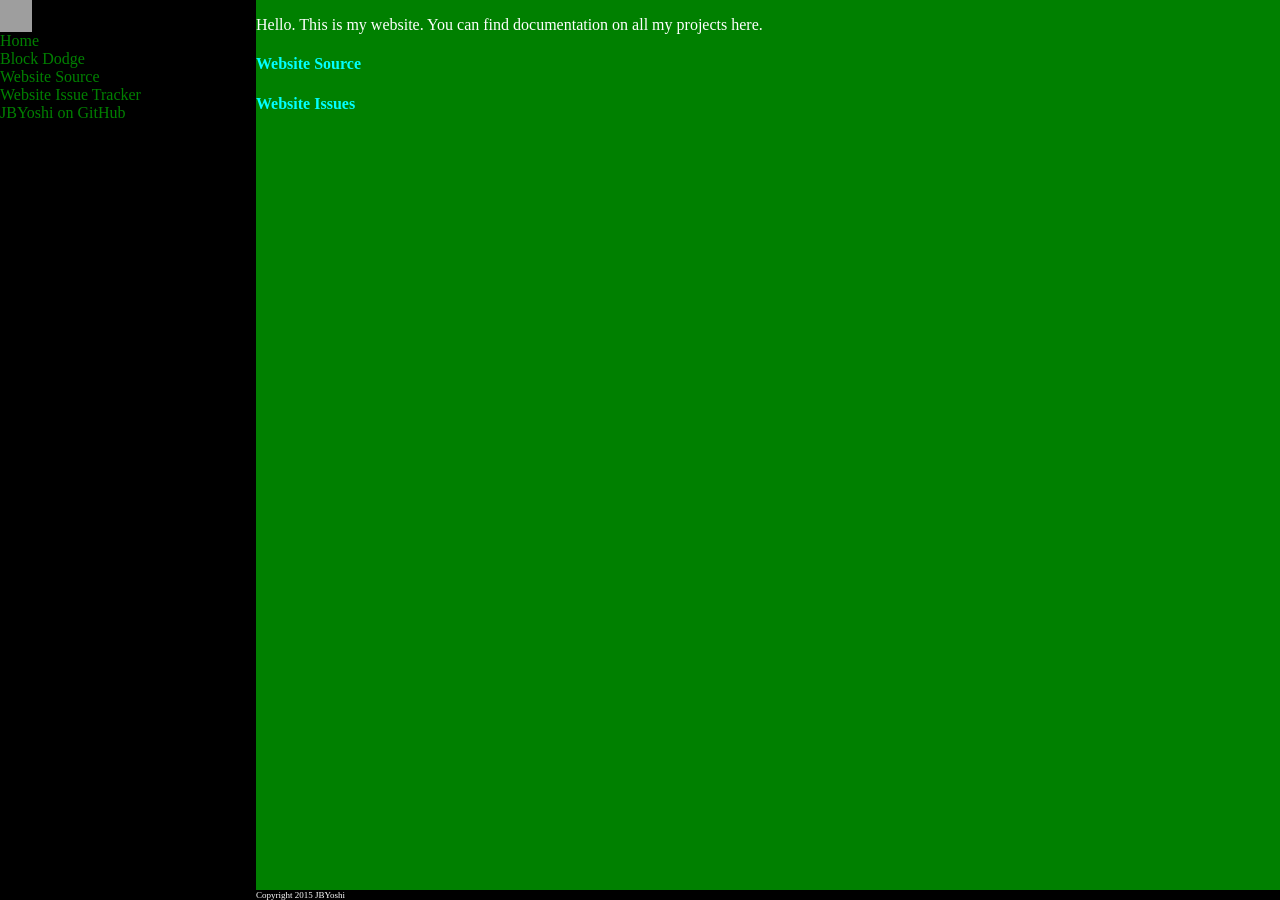
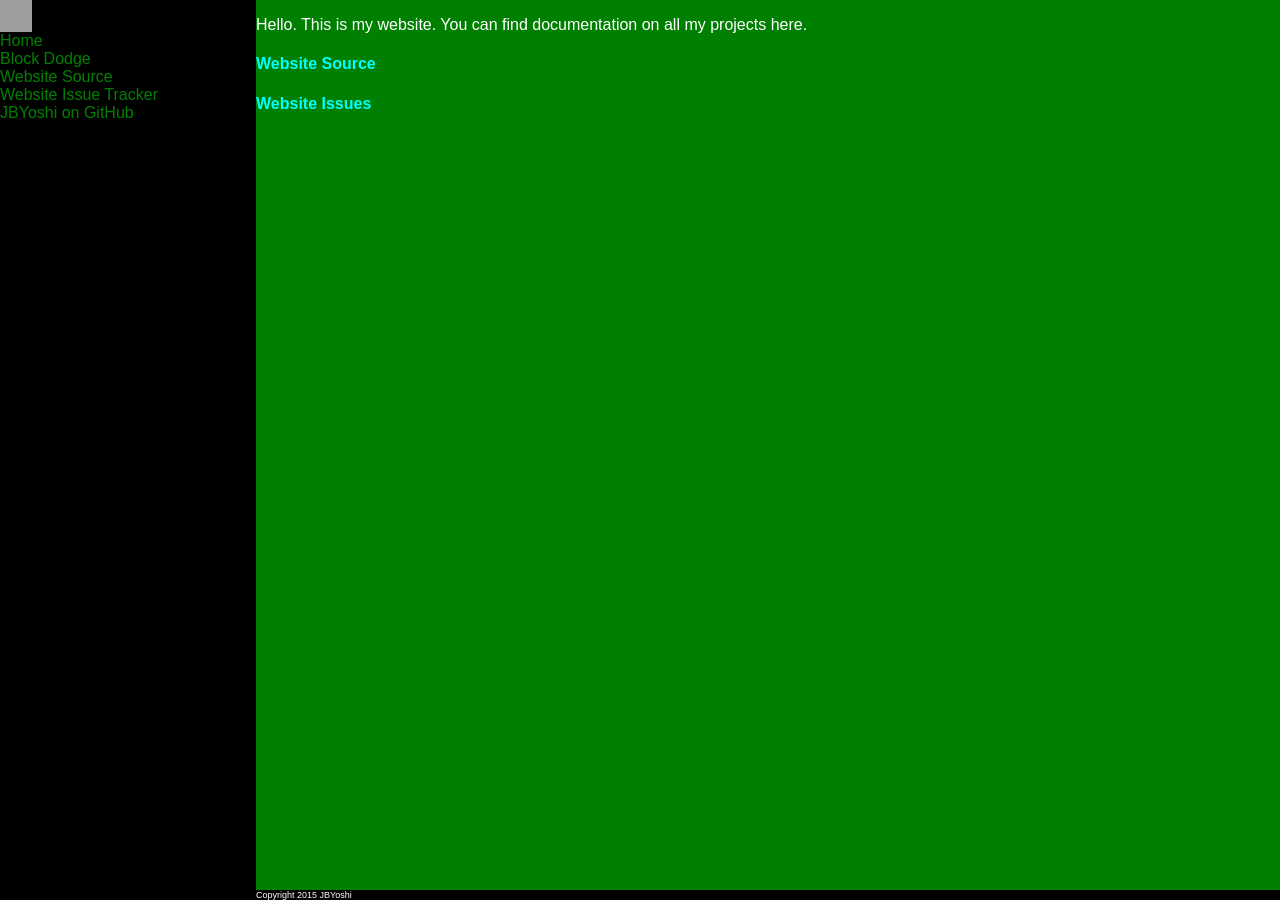
Before and after one commit to JBYoshi/jbyoshi.github.io, a Jekyll site: the page built from index.md, in a window 1280 px wide. Built offline with Jekyll 4.4.1, drawn with Linux system fonts in a browser that asks for light colours; grey boxes are pictures that could not be loaded.

Commit message:
Change the font.

```diff
--- a/_layouts/default.html
+++ b/_layouts/default.html
@@ -4,7 +4,7 @@
         <title>{{ page.title }} - jbyoshi.github.io</title>
         <style>
             /* Styles */
-            html {background-color: green; color: white;}
+            html {background-color: green; color: white; font-family: sans-serif;}
             a {color: aqua; text-decoration: none;}
             .secondary a {color: green;}
             .secondary {background-color: black; color: white;}
```
